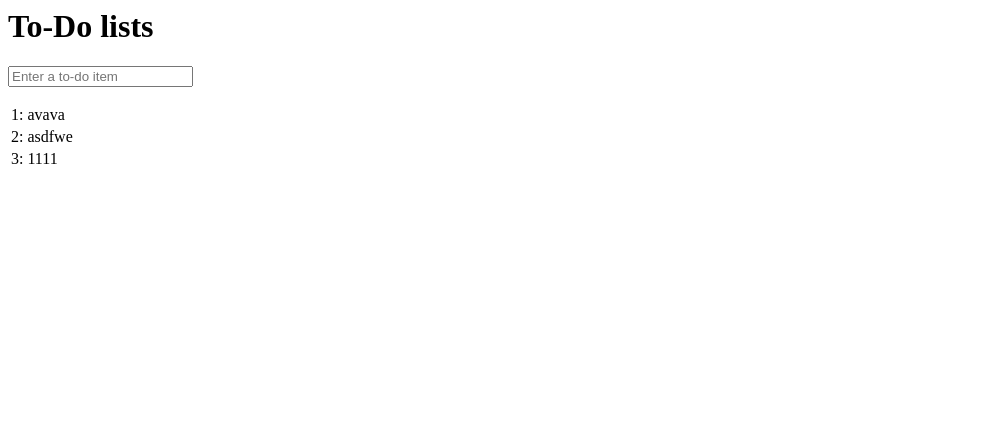
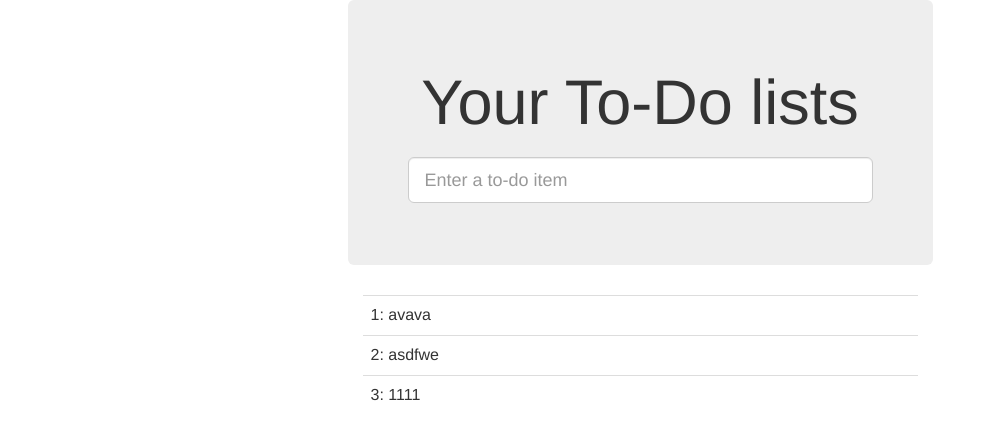
Before and after one commit to HaoPatrick/tdd-pyhton, a Django app: page /list/1/ in a window 1280 px wide. Shown: the top 440 px of the page, without its empty margins (0-988 px from the left). Run offline with Django 3.2, Linux system fonts and the light colour scheme; data comes from the database, SQL or seed files in the repository; both versions use the stored data as it was after the commit; some libraries are stand-ins or nearby versions.

Commit message:
Use bootstrap to improve layout

```diff
--- /dev/null
+++ b/lists/static/main.css
@@ -0,0 +1,3 @@
+#id_new_item {
+    margin-top: 20px;
+}
--- a/lists/templates/base.html
+++ b/lists/templates/base.html
@@ -1,19 +1,32 @@
 <html>
     <head>
         <title>To-Do lists</title>
+        <meta name="viewport" content="width=device-width,initial-scale=1.0">
+        <link href="/static/css/bootstrap.min.css" rel="stylesheet" media="screen">
+        <link href="/static/main.css" rel="stylesheet" media="screen">
     </head>
 
 
     <body>
+        <div class="container">
+            <div class="row">
+                <div class="col-md-6 col-md-offset-3 jumbotron">
+                    <div class="text-center">
                         <h1>{% block header_text %}{% endblock %}</h1>
-
                         <form method="POST" action="{% block form_action %}{% endblock %}">
-            <input name="item_text" id='id_new_item' placeholder='Enter a to-do item' />
+                            <input name="item_text" id='id_new_item' class="form-control input-lg" placeholder='Enter a to-do item' />
                             {% csrf_token %}
                         </form>
+                    </div>
+                </div>
+            </div>
+            <div class="row">
+                <div class="col-md-6 col-md-offset-3">
                     {% block table %}
                     {% endblock %}
-
+                </div>
+            </div>
+        </div>
     </body>
 
 
--- a/lists/templates/home.html
+++ b/lists/templates/home.html
@@ -1,3 +1,3 @@
 {% extends 'base.html' %}
-{% block header_text %}Start a new To-Do lists{% endblock %}
+{% block header_text %}Start a new To-Do list{% endblock %}
 {% block form_action %}/list/new{% endblock %}
--- a/lists/templates/list.html
+++ b/lists/templates/list.html
@@ -1,9 +1,9 @@
 {% extends 'base.html' %}
-{% block header_text %}To-Do lists{% endblock %}
+{% block header_text %}Your To-Do lists{% endblock %}
 {% block form_action %}/list/{{ list.id }}/add_item{% endblock %}
 
 {% block table %}
-    <table id="id_list_table">
+    <table class="table" id="id_list_table">
         {% for item in list.item_set.all %}
             <tr><td>{{ forloop.counter }}: {{ item.text }}</td></tr>
         {% endfor %}
```
Also changed, not shown: db.sqlite3. Lines whose indentation alone changed are shown as unchanged.
